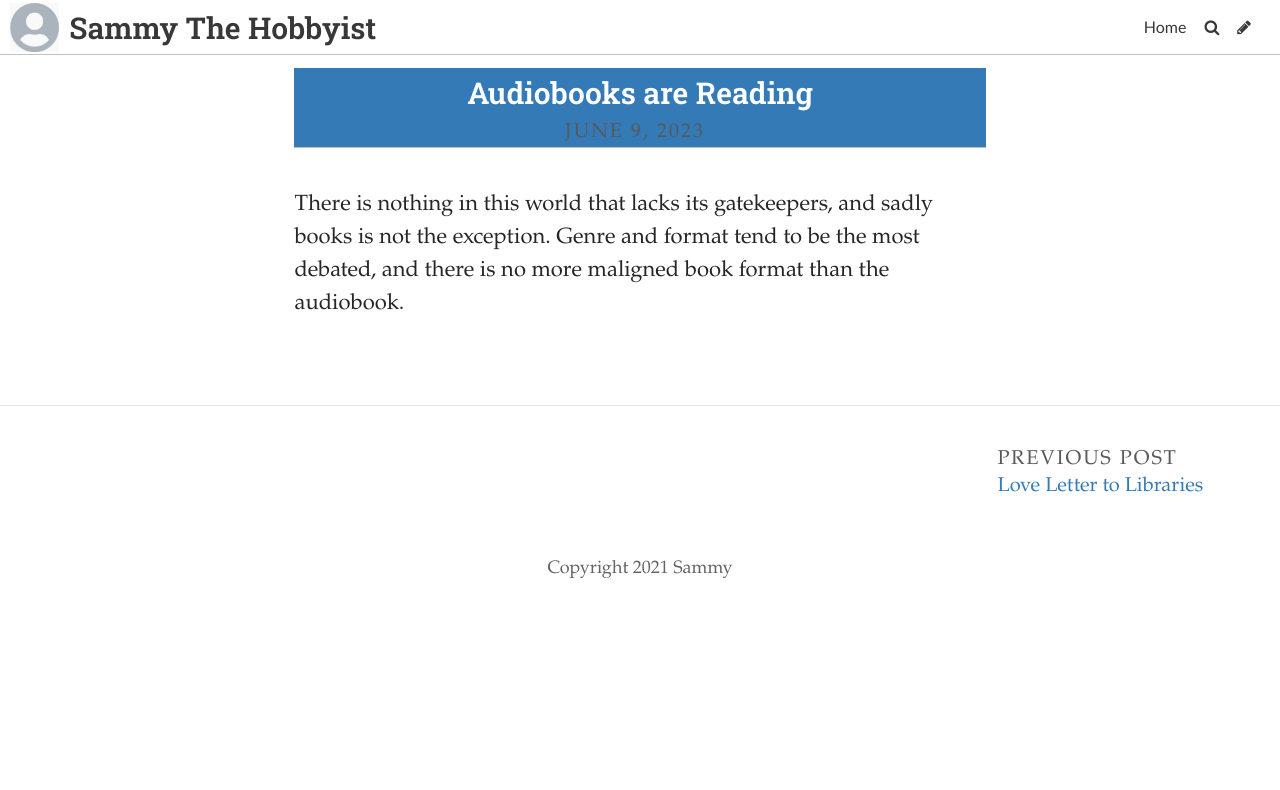
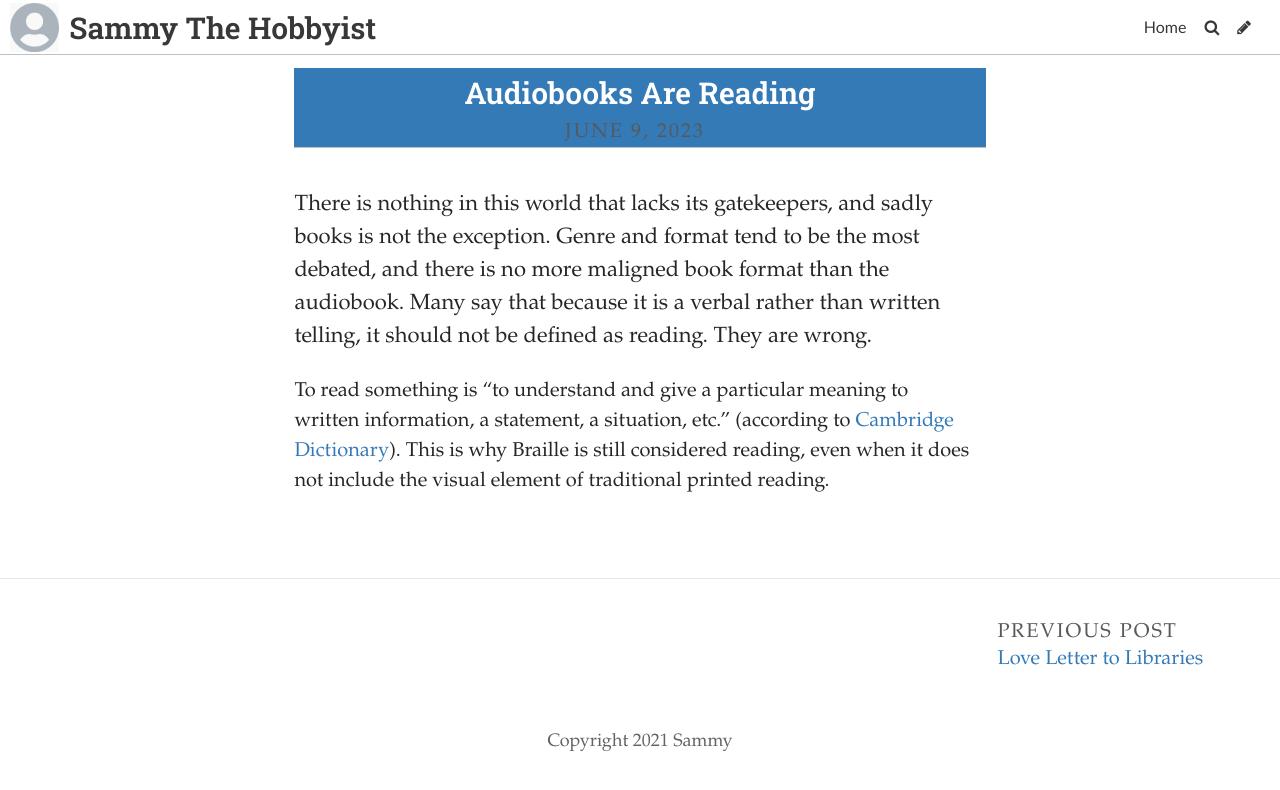
Before and after one commit to SammySpinsAYarn/Blog, a Jekyll site: the page built from _posts/2023-06-02-what-should-i-write-about.md, in a window 1280 px wide. Shown: the top 790 px of the page. Built offline with Jekyll 4.4.1, drawn with Linux system fonts in a browser that asks for light colours; some web fonts are replaced.

Commit message:
Update Post “2023-06-02-what-should-i-write-about”

```diff
--- a/_posts/2023-06-02-what-should-i-write-about.md
+++ b/_posts/2023-06-02-what-should-i-write-about.md
@@ -1,8 +1,10 @@
 ---
 layout: post
-title: Audiobooks are Reading
+title: Audiobooks Are Reading
 date: 2023-06-09T12:30:37.904Z
 title_color: "#ffffff"
 comments: false
 ---
-T﻿here is nothing in this world that lacks its gatekeepers, and sadly books is not the exception. Genre and format tend to be the most debated, and there is no more maligned book format than the audiobook.
+T﻿here is nothing in this world that lacks its gatekeepers, and sadly books is not the exception. Genre and format tend to be the most debated, and there is no more maligned book format than the audiobook. Many say that because it is a verbal rather than written telling, it should not be defined as reading. They are wrong.
+
+T﻿o read something is "to understand and give a particular meaning to written information, a statement, a situation, etc." (according to [Cambridge Dictionary](https://dictionary.cambridge.org/dictionary/english/read)). This is why Braille is still considered reading, even when it does not include the visual element of traditional printed reading.
```
